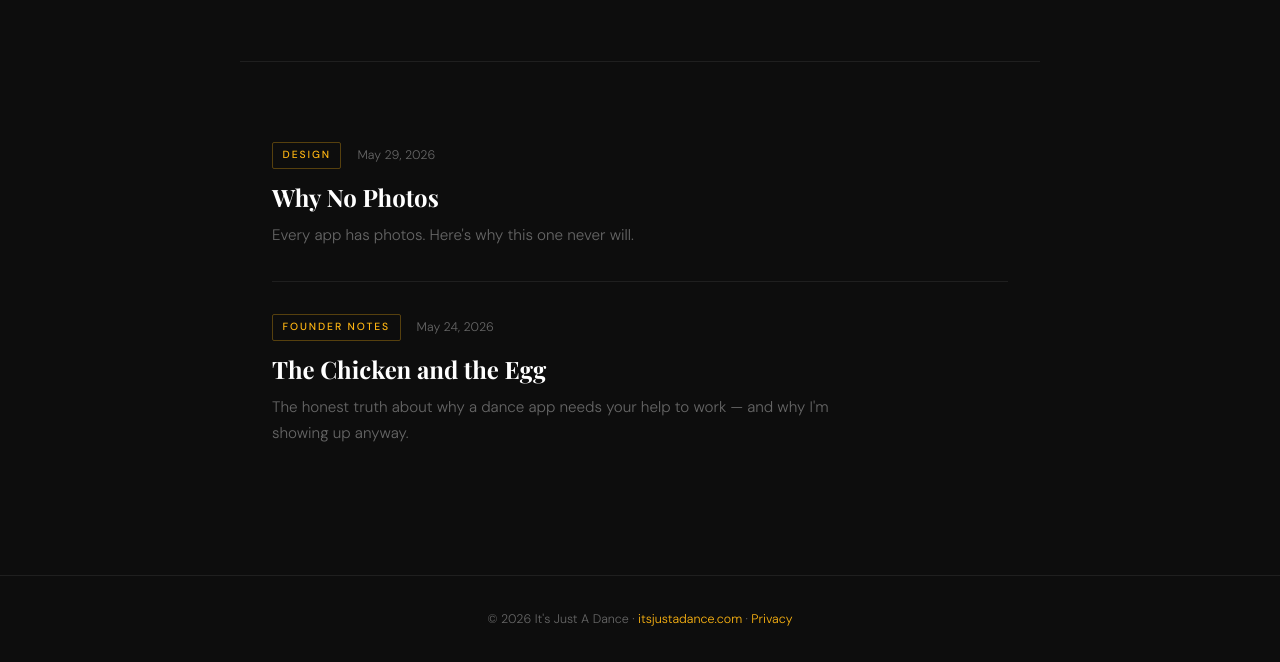
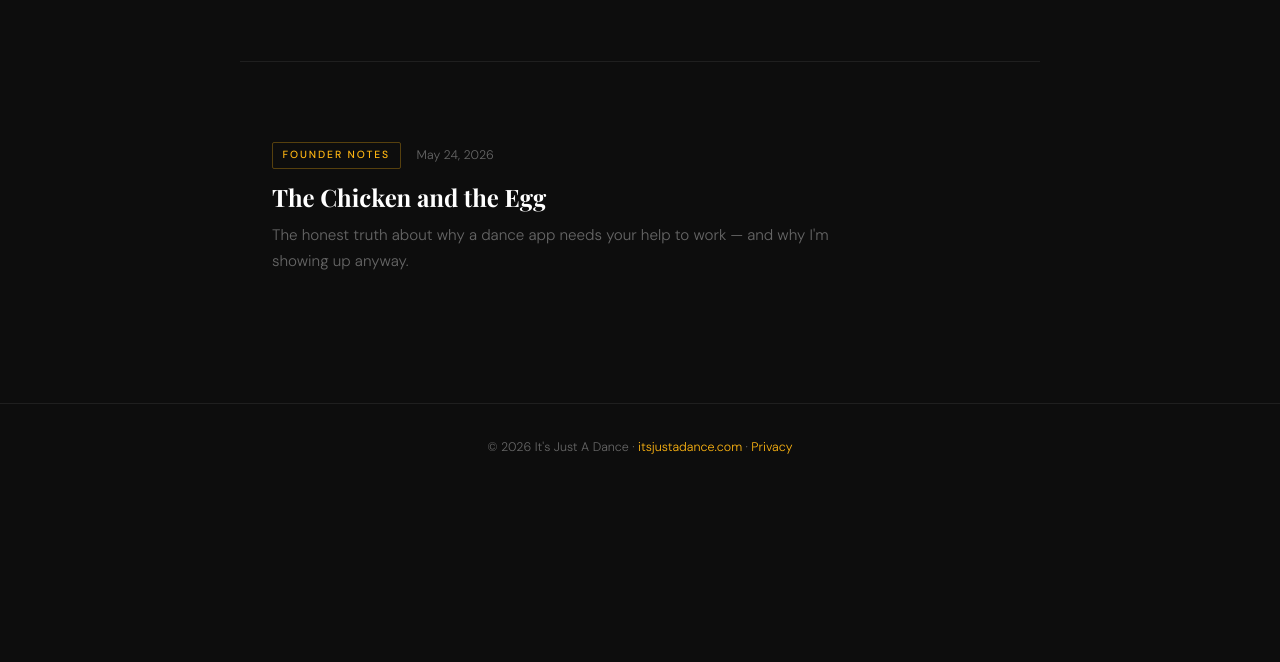
Before and after one commit to tejano01/itsjustadance.com, a plain HTML site: page blog/blog-index.html in a window 1280 px wide. Shown: the part 275-937 px from the top of the page. After the commit the page ends 800 px from the top, so only its background shows below. Drawn offline with nearby package versions, Linux system fonts and the light colour scheme; a web font is replaced by a local one.

Commit message:
Update blog-index.html

```diff
--- a/blog/blog-index.html
+++ b/blog/blog-index.html
@@ -214,7 +214,7 @@
 
 <div class="post-list">
 
-  <a href="/blog/why-no-photos.html" class="post-card fade-in">
+  <!--<a href="/blog/why-no-photos.html" class="post-card fade-in">
     <div class="post-meta">
       <span class="post-category">Design</span>
       <span class="post-date">May 29, 2026</span>
@@ -222,7 +222,7 @@
     <div class="post-title">Why No Photos</div>
     <div class="post-excerpt">Every app has photos. Here's why this one never will.</div>
     <span class="post-arrow">→</span>
-  </a>
+  </a>-->
 
   <a href="/blog/the-chicken-and-the-egg.html" class="post-card fade-in">
     <div class="post-meta">
```
